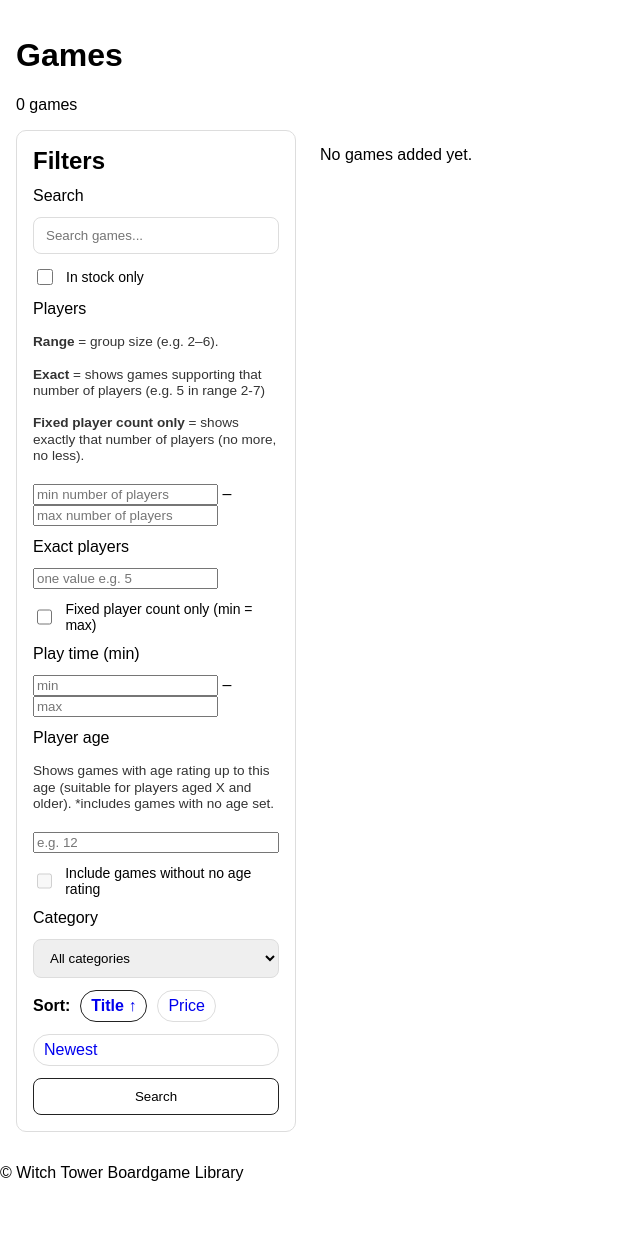
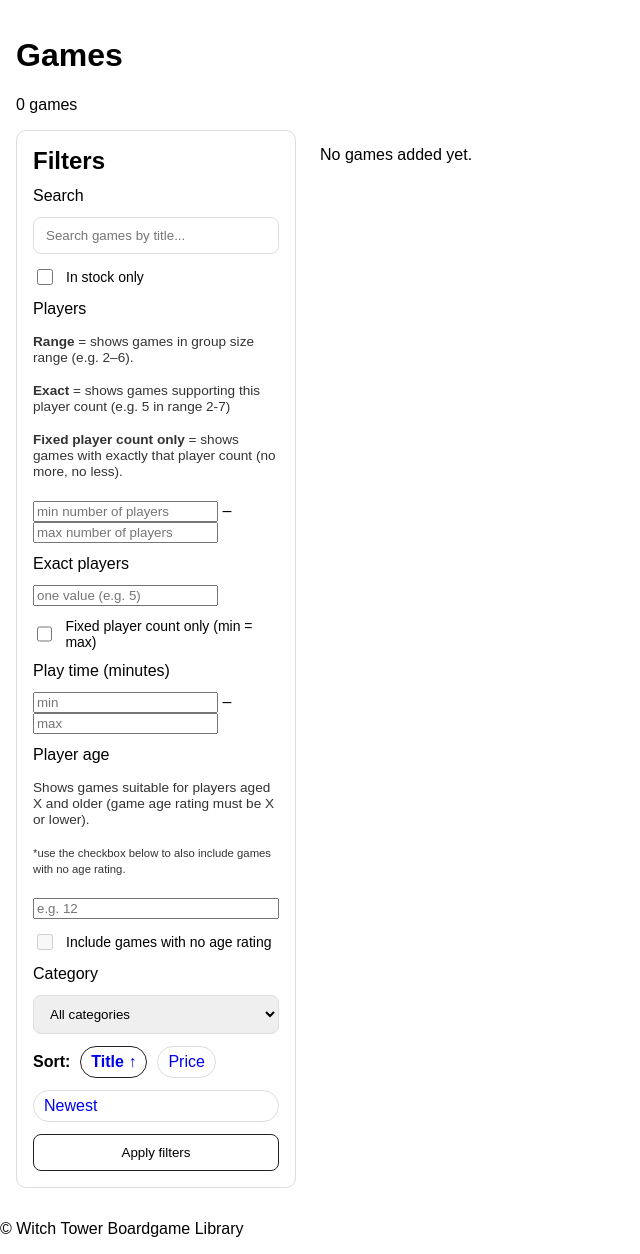
Before and after one commit to Agnogh/WitchTowerBoardgameLibrary, a Django app: page /games/ in a window 1280 px wide. Shown: the part 99-1353 px from the top of the page, without its empty margins (0-640 px from the left). Before the commit the page ends 1280 px from the top, so only its background shows below. Run offline with Django 5.2, Linux system fonts and the light colour scheme; data that the repository does not hold is empty.

Commit message:
applying better wording + fixing typos + improving label wordings + adding hints (small letters) for filters section

```diff
--- a/templates/games/game_list.html
+++ b/templates/games/game_list.html
@@ -147,7 +147,7 @@
 
         <form method="get" action="{{ list_url }}" class="games-list-controls">
           <label class="screen-reader-only" for="q">Search</label>
-          <input id="q" name="q" type="text" value="{{ query }}" placeholder="Search games...">
+          <input id="q" name="q" type="text" value="{{ query }}" placeholder="Search games by title...">
 
           <input type="hidden" name="sort" value="{{ sort }}">
 
@@ -164,11 +164,11 @@
 
           <label class="games-filter-label" for="players_min">Players</label>
           <small class="filter-hint">
-            <b>Range</b> = group size (e.g. 2–6).
+            <b>Range</b> = shows games in group size range (e.g. 2–6).
             <br></br>
-            <b>Exact</b> = shows games supporting that number of players (e.g. 5 in range 2-7)
+            <b>Exact</b> = shows games supporting this player count (e.g. 5 in range 2-7)
             <br></br>
-            <b>Fixed player count only</b> = shows exactly that number of players (no more, no less).
+            <b>Fixed player count only</b> = shows games with exactly that player count (no more, no less).
           </small>
           <div class="games-filter-row">
             <input
@@ -202,7 +202,7 @@
               type="number"
               min="1"
               inputmode="numeric"
-              placeholder="one value e.g. 5"
+              placeholder="one value (e.g. 5)"
               value="{{ players_exact }}"
             >
           </div>
@@ -217,7 +217,7 @@
             Fixed player count only (min = max)
           </label>
 
-          <label class="games-filter-label" for="time_min">Play time (min)</label>
+          <label class="games-filter-label" for="time_min">Play time (minutes)</label>
           <div class="games-filter-row">
             <input
               id="time_min"
@@ -242,7 +242,9 @@
 
           <label class="games-filter-label" for="age_min">Player age</label>
           <small class="filter-hint">
-            Shows games with age rating up to this age (suitable for players aged X and older). *includes games with no age set.
+            Shows games suitable for players aged X and older (game age rating must be X or lower).
+            <br></br>
+            <small>*use the checkbox below to also include games with no age rating.</small>
           </small>
             <input
               id="age_min"
@@ -263,7 +265,7 @@
               {% if age_include_unknown %}checked{% endif %}
               {% if not age_min %}disabled{% endif %}
             >
-            Include games without no age rating
+            Include games with no age rating
           </label>
 
 
@@ -312,7 +314,7 @@
             {% if is_newest %}↓{% elif is_oldest %}↑{% endif %}
           </a>
 
-          <button type="submit">Search</button>
+          <button type="submit">Apply filters</button>
         <!-- shows 'clear' only when fileters are active ..or for games "in stocks"-->
          <!-- no need for 2 'clear' button as I added another in clear filters
           {% if query or category_slug or in_stock or sort != "title" %}
```
